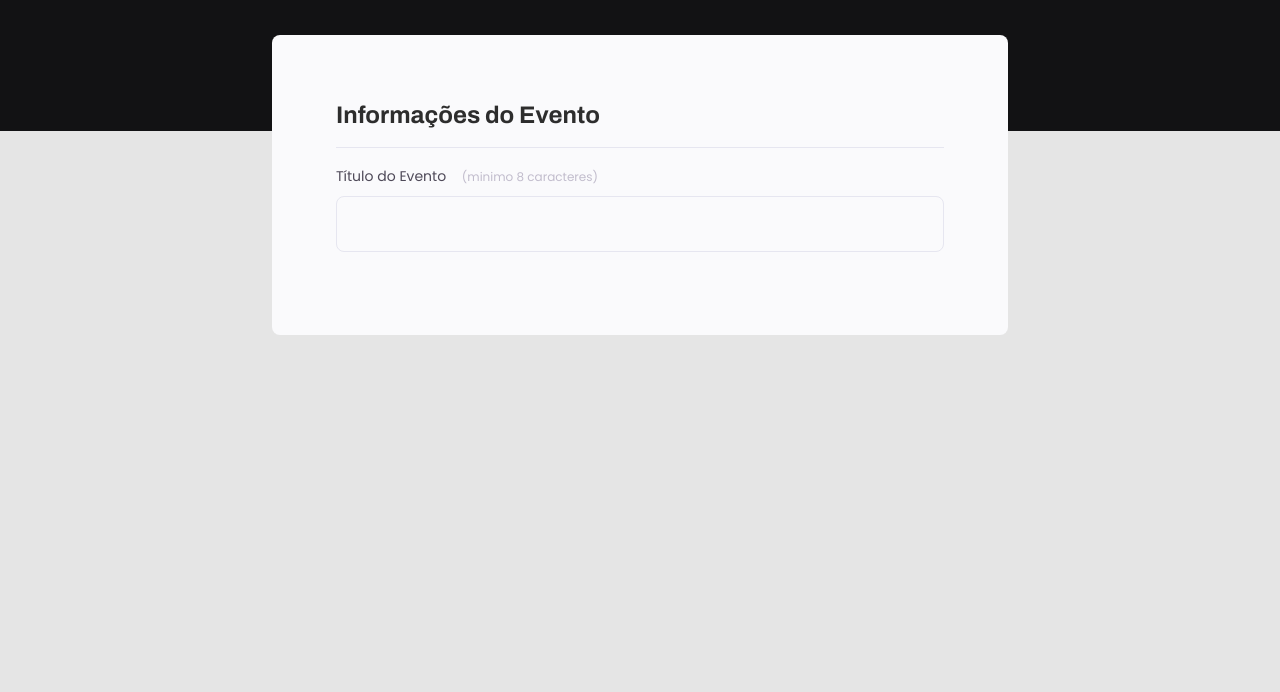
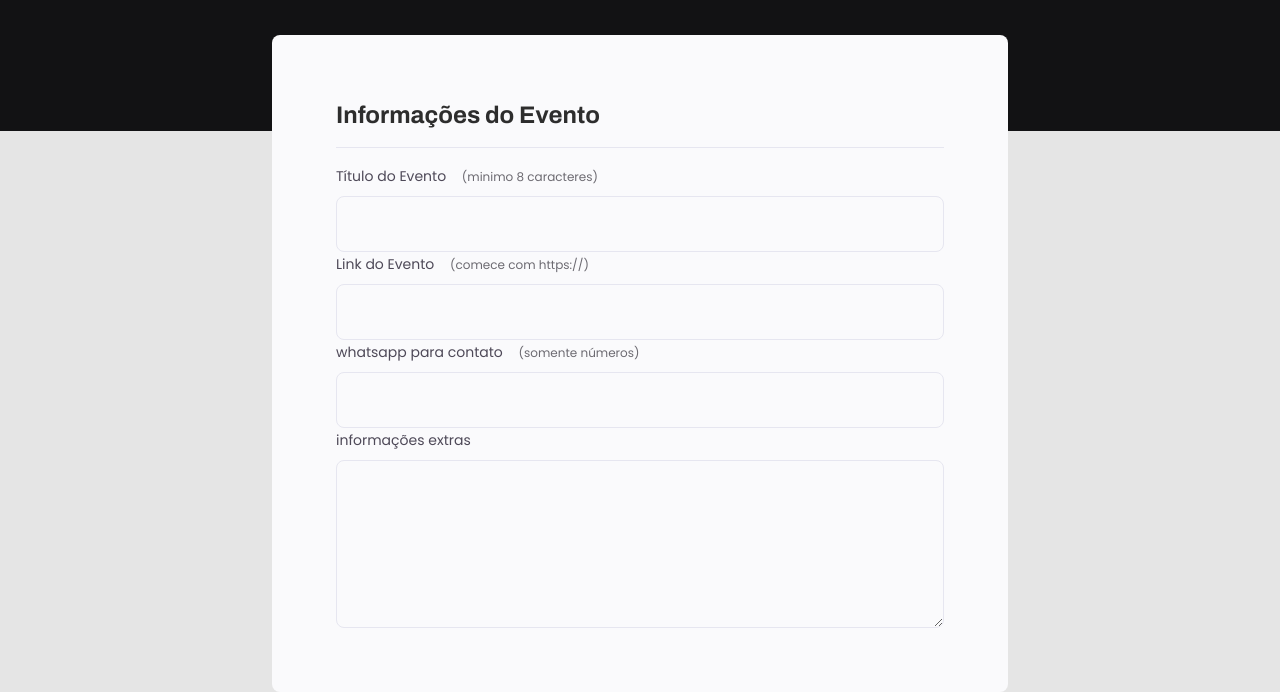
Before and after one commit to ciromarjr/Projeto03, a plain HTML site: page index.html in a window 1280 px wide. Shown: the part 237-929 px from the top of the page. Before the commit the page ends 800 px from the top, so only its background shows below. Drawn offline with Linux system fonts and the light colour scheme.

```diff
--- a/index.html
+++ b/index.html
@@ -23,6 +23,7 @@
       </header>
       <form>
         <fieldset>
+          <div class="fieldset-wrapper">
             <legend>Informações do Evento</legend>
             <div class="input-wrapper">
               <label for="event-title"
@@ -30,6 +31,23 @@
               >
               <input type="text" id="event-title" />
             </div>
+            <div class="input-wrapper">
+              <label for="event-link"
+                >Link do Evento <span> (comece com https://) </span></label
+              >
+              <input type="text" id="event-link" />
+            </div>
+            <div class="input-wrapper">
+              <label for="event-whatsapp"
+                >whatsapp para contato <span> (somente números) </span></label
+              >
+              <input type="text" id="event-whatsapp" />
+            </div>
+            <div class="input-wrapper">
+              <label for="event-event-info">informações extras </label>
+              <textarea name="" id="event-info"></textarea>
+            </div>
+          </div>
         </fieldset>
       </form>
     </div>
--- a/style.css
+++ b/style.css
@@ -62,8 +62,15 @@
 }
 
 fieldset {
-  border: 0;
+  border: none;
 
+
+
+}
+.fildset-wrapper {
+  display: flex;
+  flex-direction: column;
+  gap: 24px;
 }
 fieldset legend{
   font-family: 'Archivo', sans-serif;
@@ -93,9 +100,9 @@
   margin-left: 12px;
   font-size: 12px;
   line-height: 20px;
-  color: #c1bccc;
+  color: #6c6a71;
 }
-.input-wrapper input {
+.input-wrapper input, .input-wrapper textarea {
   background: #fafafc;
   border: 1px solid #E6E6F0;
   border-radius: 8px;
@@ -105,6 +112,10 @@
 font-size: 16px;
 line-height: 26px;
 
-color: #c1bccc;
+color: #6c6a71;
 
 }
+.input-wrapper textarea {
+  padding: 0;
+  height: 168px;
+}
```
Lines whose indentation alone changed are shown as unchanged.
